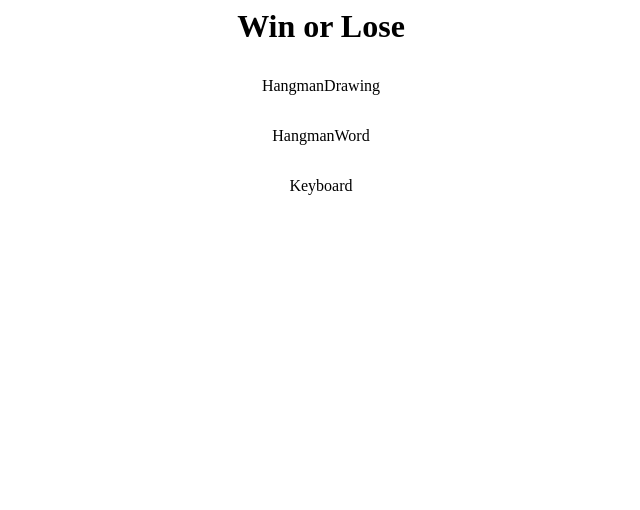
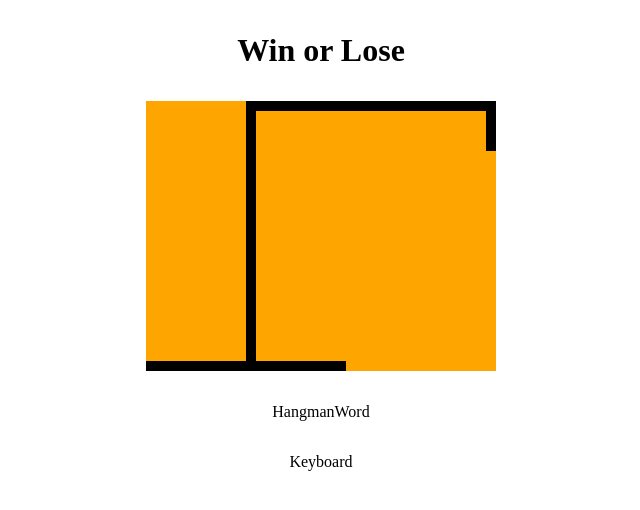
Before and after one commit to TahsinAlahi/React-HangMan, a React (Vite) app: page / in a window 1280 px wide. Shown: the top 510 px of the page, without its empty margins (319-959 px from the left). Built offline with nearby package versions, Linux system fonts and the light colour scheme.

Commit message:
drew stage and hangman

```diff
--- a/eslint.config.js
+++ b/eslint.config.js
@@ -24,7 +24,7 @@ export default tseslint.config(
         { allowConstantExport: true },
       ],
       // "react/prop-types": "off",
-      "no-unused-vars": "warn",
+      "no-unused-vars": "off",
       "@typescript-eslint/no-unused-vars": "warn",
       "react-refresh/only-export-components": "off",
     },
--- a/src/App.tsx
+++ b/src/App.tsx
@@ -19,7 +19,9 @@ function App() {
         gap: "2rem",
         width: "50%",
         maxWidth: "800px",
+        height: "100vh",
         margin: "0 auto",
+        padding: "2rem",
       }}
     >
       <div
--- /dev/null
+++ b/src/components/HangmanDrawing.module.css
@@ -0,0 +1,94 @@
+.drawingContainer {
+  position: relative;
+  background-color: orange;
+}
+
+.stand {
+  height: 10px;
+  width: 200px;
+  background-color: black;
+}
+
+.bar {
+  height: 250px;
+  width: 10px;
+  background-color: black;
+  margin-left: 100px;
+}
+
+.handle {
+  transform-origin: 0;
+  width: 250px;
+  height: 10px;
+  margin-left: 100px;
+  background-color: black;
+}
+
+.rope {
+  width: 10px;
+  height: 50px;
+  background-color: black;
+  position: absolute;
+  top: 0;
+  right: 0;
+}
+
+.head {
+  height: 50px;
+  aspect-ratio: 1;
+  border-radius: 50%;
+  border: 5px solid black;
+  position: absolute;
+  top: 50px;
+  right: 0px;
+  translate: 40% -1%;
+}
+
+.body {
+  width: 8px;
+  height: 80px;
+  background-color: black;
+  position: absolute;
+  top: 98px;
+  right: 0px;
+}
+
+.rightArm,
+.leftArm {
+  width: 8px;
+  height: 55px;
+  background-color: black;
+  position: absolute;
+  top: 130px;
+  right: 0px;
+
+  transform-origin: top;
+}
+
+.rightArm {
+  rotate: 120deg;
+}
+
+.leftArm {
+  rotate: -120deg;
+}
+
+.leftLeg,
+.rightLeg {
+  width: 8px;
+  height: 55px;
+  background-color: black;
+  position: absolute;
+  top: 178px;
+  right: 0px;
+
+  transform-origin: top;
+}
+
+.leftLeg {
+  rotate: 20deg;
+}
+
+.rightLeg {
+  rotate: -20deg;
+}
--- a/src/components/HangmanDrawing.tsx
+++ b/src/components/HangmanDrawing.tsx
@@ -1,5 +1,22 @@
+import styles from "./HangmanDrawing.module.css";
+
+const HEAD = <div className={styles.head} />;
+const BODY = <div className={styles.body} />;
+const RIGHT_ARM = <div className={styles.rightArm} />;
+const LEFT_ARM = <div className={styles.leftArm} />;
+const RIGHT_LEG = <div className={styles.rightLeg} />;
+const LEFT_LEG = <div className={styles.leftLeg} />;
+
 function HangmanDrawing() {
-  return <div>HangmanDrawing</div>;
+  return (
+    <div className={styles.drawingContainer}>
+      {/* hang stand */}
+      <div className={styles.rope} />
+      <div className={styles.handle} />
+      <div className={styles.bar} />
+      <div className={styles.stand} />
+    </div>
+  );
 }
 
 export default HangmanDrawing;
--- /dev/null
+++ b/src/index.css
@@ -0,0 +1,5 @@
+* {
+  box-sizing: border-box;
+  margin: 0;
+  padding: 0;
+}
--- a/src/main.tsx
+++ b/src/main.tsx
@@ -1,5 +1,6 @@
 import { StrictMode } from "react";
 import { createRoot } from "react-dom/client";
+import "./index.css";
 import App from "./App.tsx";
 
 createRoot(document.getElementById("root")!).render(
```
Also changed, not shown: src/App.css (deleted).
